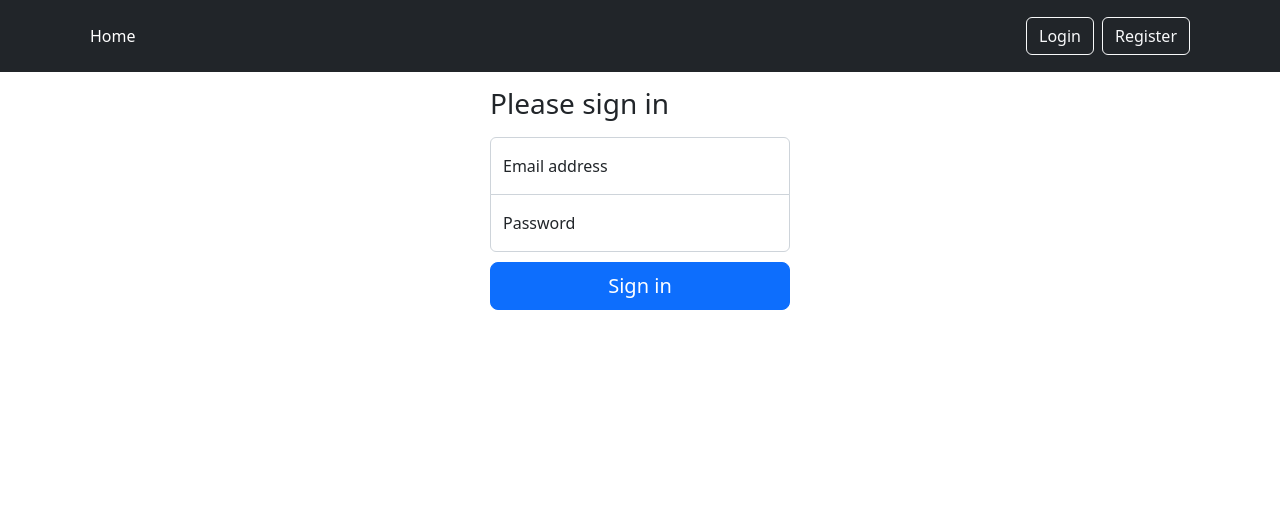
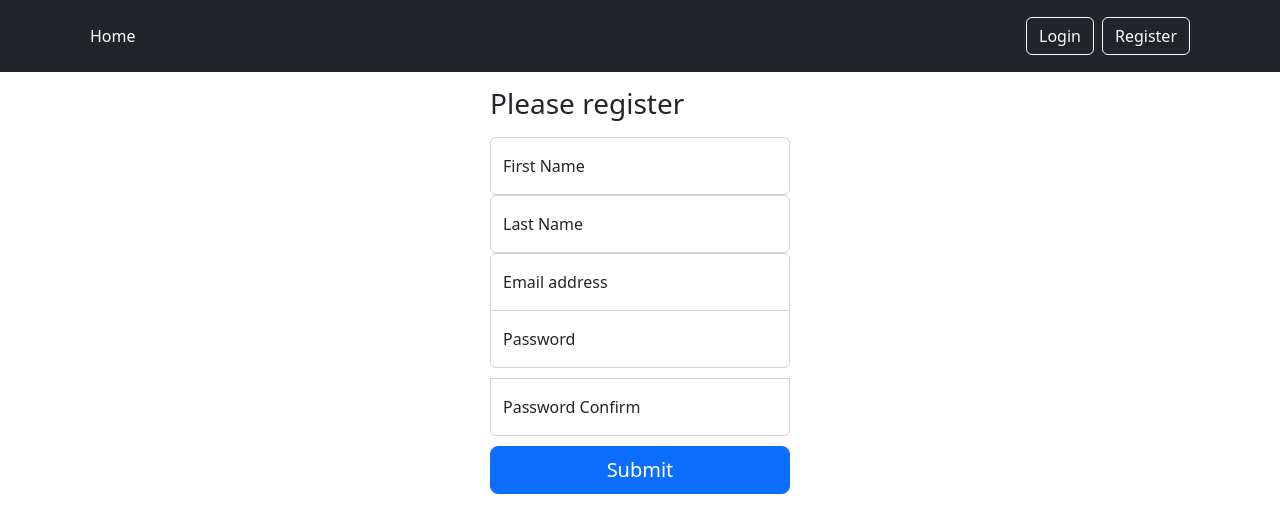
Before and after one commit to henrique-monteiro/auth-with-vuejs-spring-security-frontend, a Vue app: page /register in a window 1280 px wide. Shown: the top 532 px of the page. Built offline with nearby package versions, Linux system fonts and the light colour scheme.

Commit message:
insert Router-Link in the order to give functionality in buttons from Nav.vue

```diff
--- a/src/App.vue
+++ b/src/App.vue
@@ -1,14 +1,13 @@
 <template>
   <Nav />
 
-  <Login />
+  <router-view />
 </template>
 
 <script>
 import Nav from "@/components/Nav";
-import Login from "@/views/Login";
 export default {
-  components: {Nav, Login}
+  components: {Nav}
 }
 </script>
 
--- a/src/components/Nav.vue
+++ b/src/components/Nav.vue
@@ -3,12 +3,14 @@
     <div class="container">
       <div class="d-flex flex-wrap align-items-center justify-content-center justify-content-lg-start">
         <ul class="nav col-12 col-lg-auto me-lg-auto mb-2 justify-content-center mb-md-0">
-          <li><a href="#" class="nav-link px-2 text-white">Home</a></li>
+          <li>
+            <router-link to="/" class="nav-link px-2 text-white">Home</router-link>
+          </li>
         </ul>
 
         <div class="text-end">
-          <button type="button" class="btn btn-outline-light me-2">Login</button>
-          <button type="button" class="btn btn-outline-light me-2">Register</button>
+          <router-link to="/login" class="btn btn-outline-light me-2">Login</router-link>
+          <router-link to="/register" class="btn btn-outline-light me-2">Register</router-link>
         </div>
       </div>
     </div>
--- /dev/null
+++ b/src/views/Home.vue
@@ -0,0 +1,12 @@
+<template>
+  <div class="container mt-5 text-center">
+    <h3>Hello</h3>
+  </div>
+
+</template>
+
+<script>
+export default {
+  name: "Home"
+}
+</script>
--- /dev/null
+++ b/src/views/Register.vue
@@ -0,0 +1,40 @@
+<template>
+  <main class="form-signin w-100 m-auto">
+    <form>
+      <h1 class="h3 mb-3 fw-normal">Please register</h1>
+
+      <div class="form-floating">
+        <input class="form-control" placeholder="First Name">
+        <label>First Name</label>
+      </div>
+
+      <div class="form-floating">
+        <input class="form-control" placeholder="Last Name">
+        <label>Last Name</label>
+      </div>
+
+      <div class="form-floating">
+        <input type="email" class="form-control" placeholder="name@example.com">
+        <label>Email address</label>
+      </div>
+
+      <div class="form-floating">
+        <input type="password" class="form-control" placeholder="Password">
+        <label>Password</label>
+      </div>
+
+      <div class="form-floating">
+        <input type="password" class="form-control" placeholder="Password Confirm">
+        <label>Password Confirm</label>
+      </div>
+
+      <button class="w-100 btn btn-lg btn-primary" type="submit">Submit</button>
+    </form>
+  </main>
+</template>
+
+<script>
+export default {
+  name: "Login"
+}
+</script>
```
Also changed, not shown: src/router/index.ts (+6 -1 lines).
